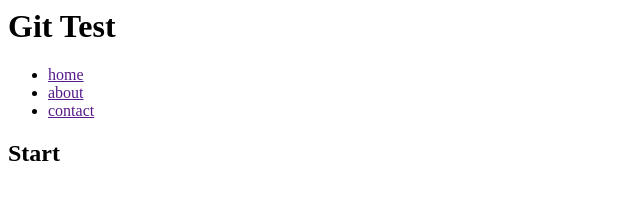
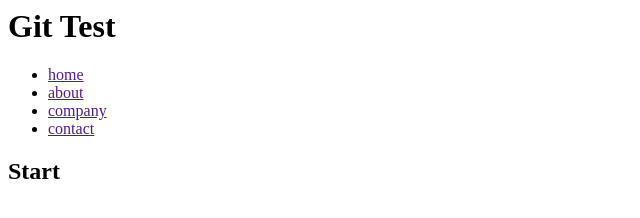
Before and after one commit to OlivierDuchesne/testing_git, a plain HTML site: page index.html in a window 1280 px wide. Shown: the whole page, without its empty margins (0-640 px from the left). Drawn offline with Linux system fonts and the light colour scheme.

Commit message:
added href company in nav index.html

```diff
--- a/index.html
+++ b/index.html
@@ -9,6 +9,7 @@
 			<ul>
 				<li><a href="">home</a></li>
 				<li><a href="">about</a></li>
+				<li><a href="">company</a></li>
 				<li><a href="">contact</a></li>
 			</ul>
 		</nav>
```
